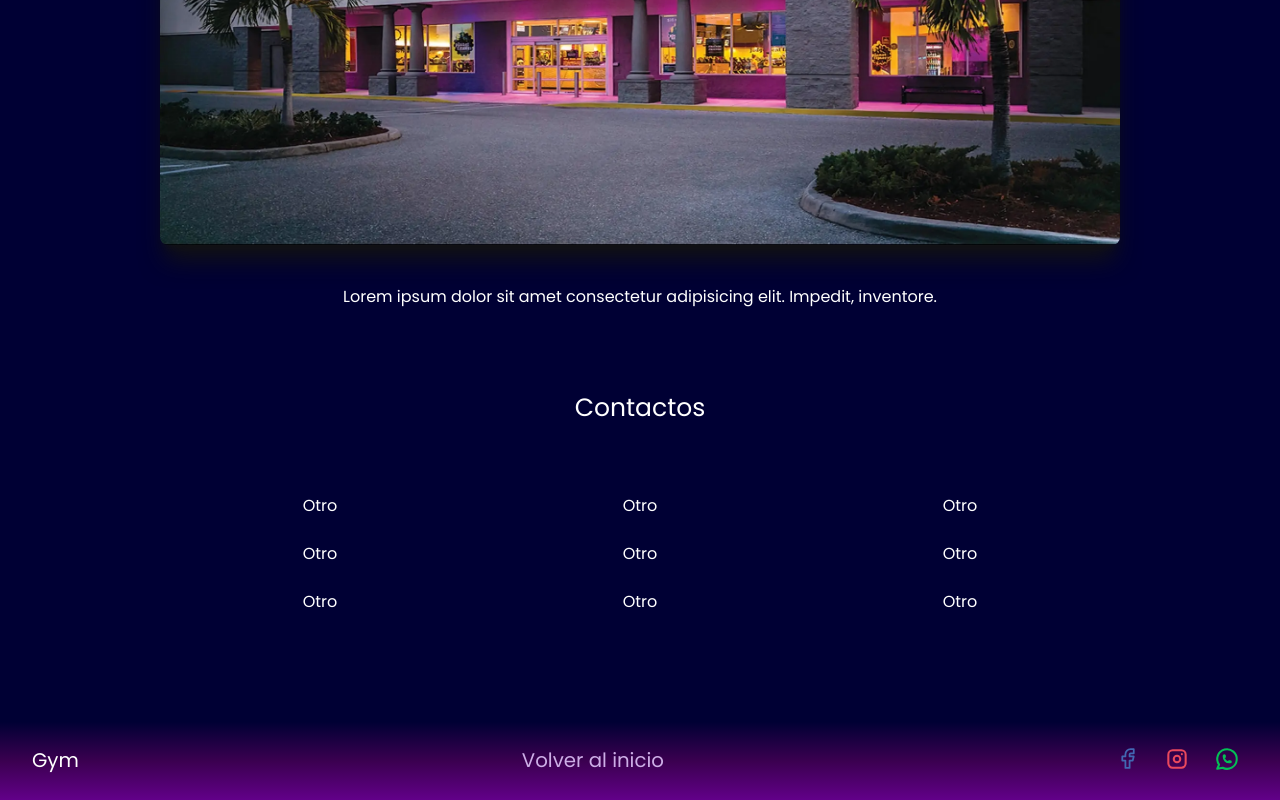
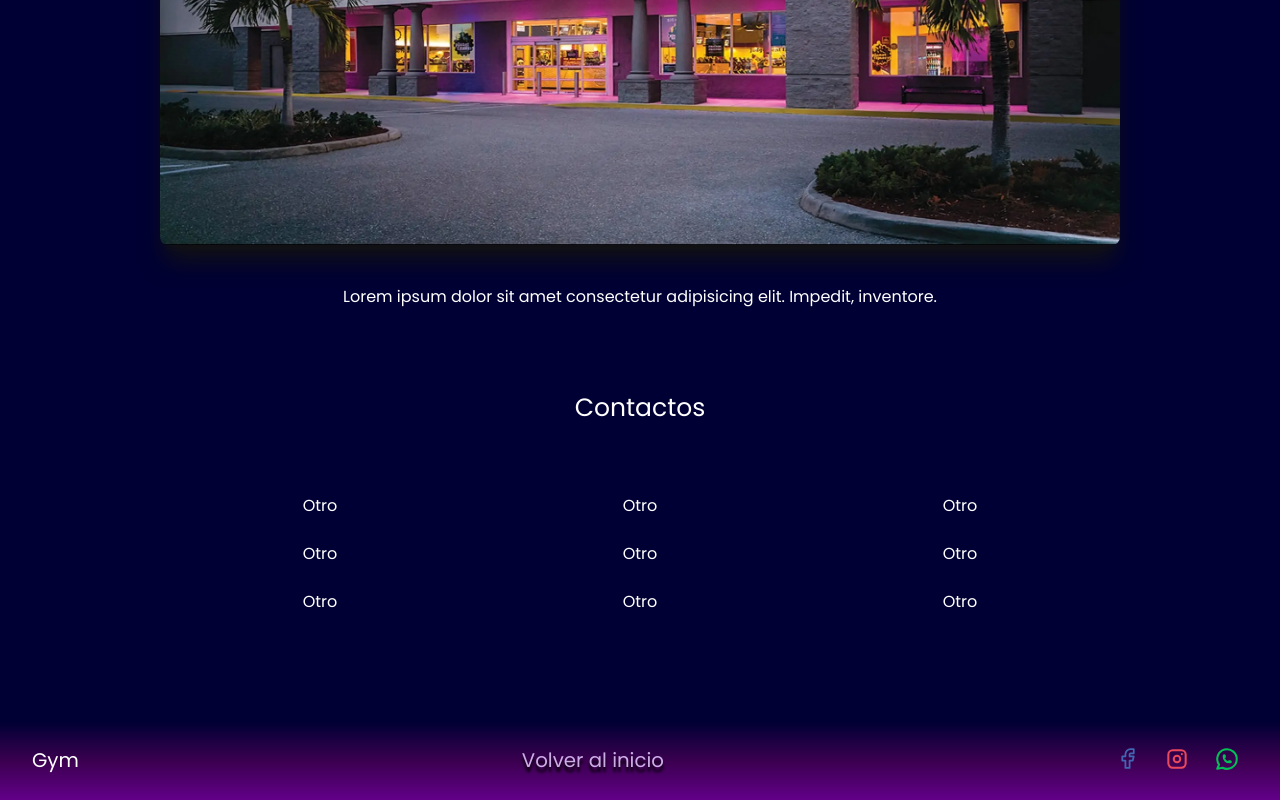
Before and after one commit to BryanGordon/gym, a React (Vite) app: page /contactos in a window 1280 px wide. In both pictures the pointer is over the element "Volver al inicio". Shown: the part 1449-2249 px from the top of the page. Built offline with nearby package versions, Linux system fonts and the light colour scheme.

Commit message:
Update global styles

```diff
--- a/src/index.css
+++ b/src/index.css
@@ -92,5 +92,9 @@
    color: rgb(15, 14, 14);
   }
 
+  .footer-text:hover {
+    text-shadow: 0 5px 3px black;
+  }
+
 
 }
```
